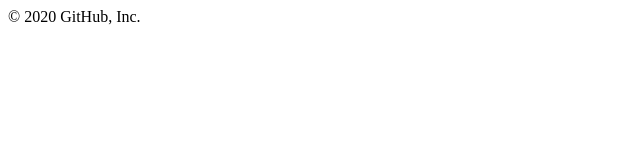
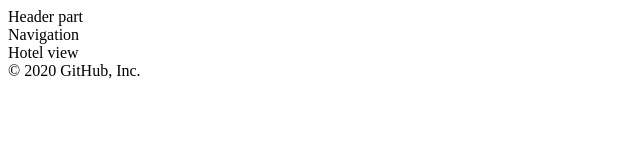
Before and after one commit to ElzbietaSzulc/holiday-app, a website: page index.html in a window 1280 px wide. Shown: the whole page, without its empty margins (0-640 px from the left). Drawn offline with Linux system fonts and the light colour scheme.

Commit message:
Add sass files to the project

```diff
--- a/index.html
+++ b/index.html
@@ -9,11 +9,24 @@
     <link rel="stylesheet" href="css/style.css">
     <link rel="shortcut icon" type="image/png" href="img/favicon.png">
 
-    <title>trillo &mdash; Your all-in-one booking app</title>
+    <title>Trillo-Holiday &mdash; Your all-in-one booking app</title>
 </head>
 
 <body>
+    <div class="container">
+        <header class="header">
+            Header part
+        </header>
+        <div class="content">
+            <nav class="sidebar">
+                Navigation
+            </nav>
 
+            <main class="hotel-view">
+                Hotel view
+            </main>
+        </div>
+    </div>
 </body>
 
 </html>
--- /dev/null
+++ b/sass/_base.scss
@@ -0,0 +1,58 @@
+/*
+COLORS
+
+Primary: #eb2f64
+Primary light: #FF3366
+Primary dark: #BA265D
+
+
+}Grey light 1: #faf9f9
+Grey light 2: #f4f2f2
+Grey light 3: #f0eeee
+Grey light 4: #ccc
+
+Grey dark 1: #333
+Grey dark 2: #777
+Grey dark 3: #999
+
+*/
+:root {
+    --color-primary: #eb2f64;
+    --color-primary-light: #FF3366;
+    --color-primary-dark: #BA265D;
+    --grey-light-1: #faf9f9;
+    --grey-light-2: #f4f2f2;
+    --grey-light-3: #f0eeee;
+    --grey-light-4: #ccc;
+
+    --grey-dark-1: #333;
+    --grey-dark-2: #777;
+    --grey-dark-3: #999;
+
+    --shadow-dark: 0 2rem 6rem rgba(0, 0, 0, .3);
+}
+
+* {
+    margin: 0;
+    padding: 0;
+}
+*,
+*::before,
+
+&::after {
+    box-sizing: inherit;
+}
+html {
+    box-sizing: border-box;
+    font-size: 62.5%; //1rem =10rem, 10px/16px = 62.5
+}
+body {
+    font-family: "Open Sans", sans-serif;
+    font-weight: 400;
+    line-height: 1.6;
+    color: var(--color-grey-dark-2);
+    background-image: linear-gradient(to right bottom, var(--color-primary-light), var(--color-primary-dark));
+    background-size: cover;
+    background-repeat: no-repeat;
+    min-height: 100vh;
+}
--- /dev/null
+++ b/sass/_layout.scss
@@ -0,0 +1,33 @@
+.container {
+    max-width: 120rem;
+    margin: 8rem auto;
+
+    background-color: var(--color-grey-light-2);
+    box-shadow: var(--shadow-dark);
+
+    min-height: 50rem;
+}
+
+.header {
+    height: 7rem;
+
+    background-color: #fff;
+    border-bottom: var(--color-grey-light-2);
+
+}
+
+.content {
+    display: flex;
+}
+
+.sidebar {
+    background-color: var(--color-grey-dark-1);
+    flex: 0 0 18%;
+
+}
+
+
+.hotel-view {
+    background-color: #fff;
+    flex: 1;
+}
```
Also changed, not shown: package.json (+3 -4 lines), sass/main.scss (+4 -17 lines), sass/_components.scss (added), 1 other file.
